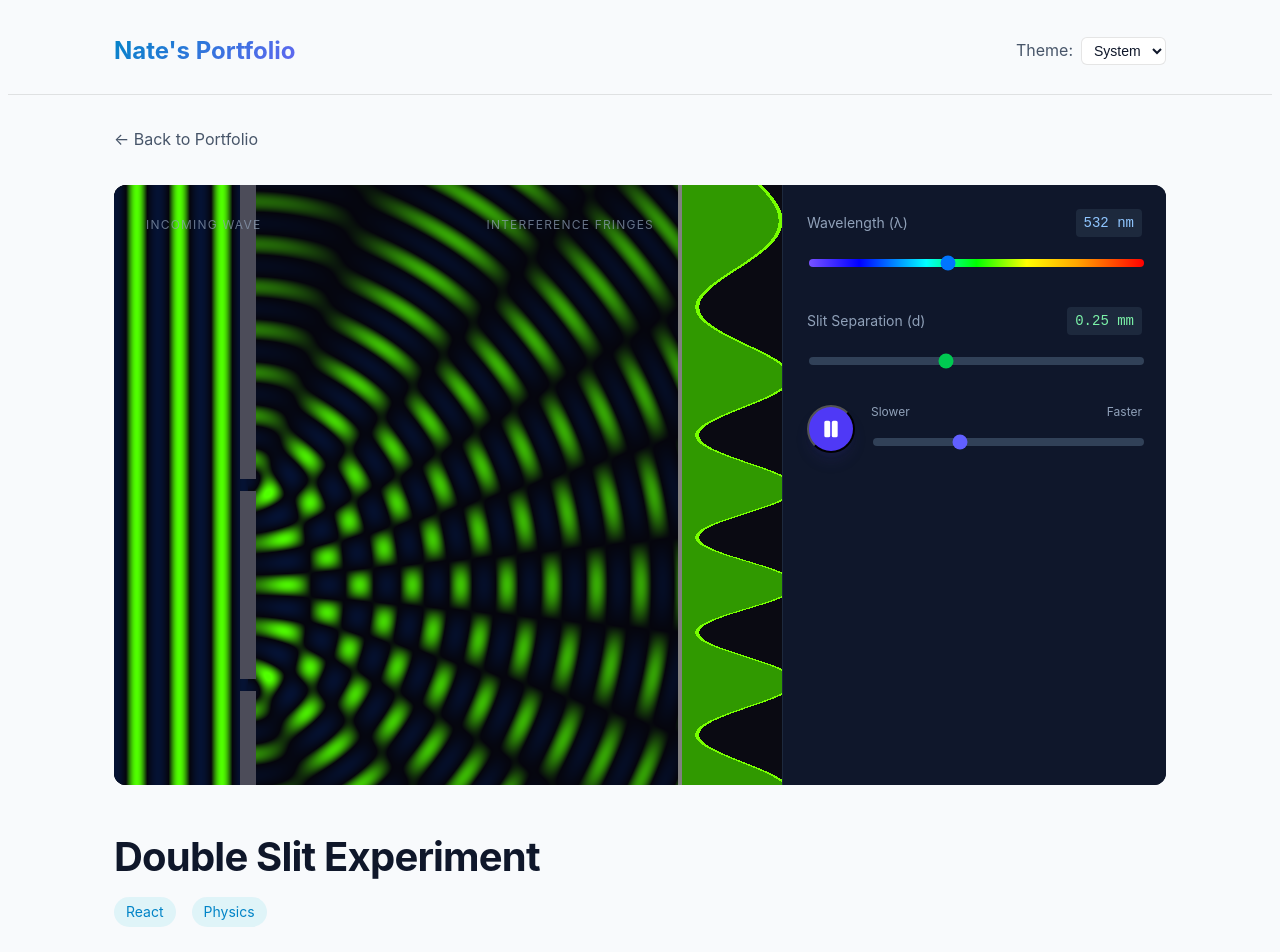
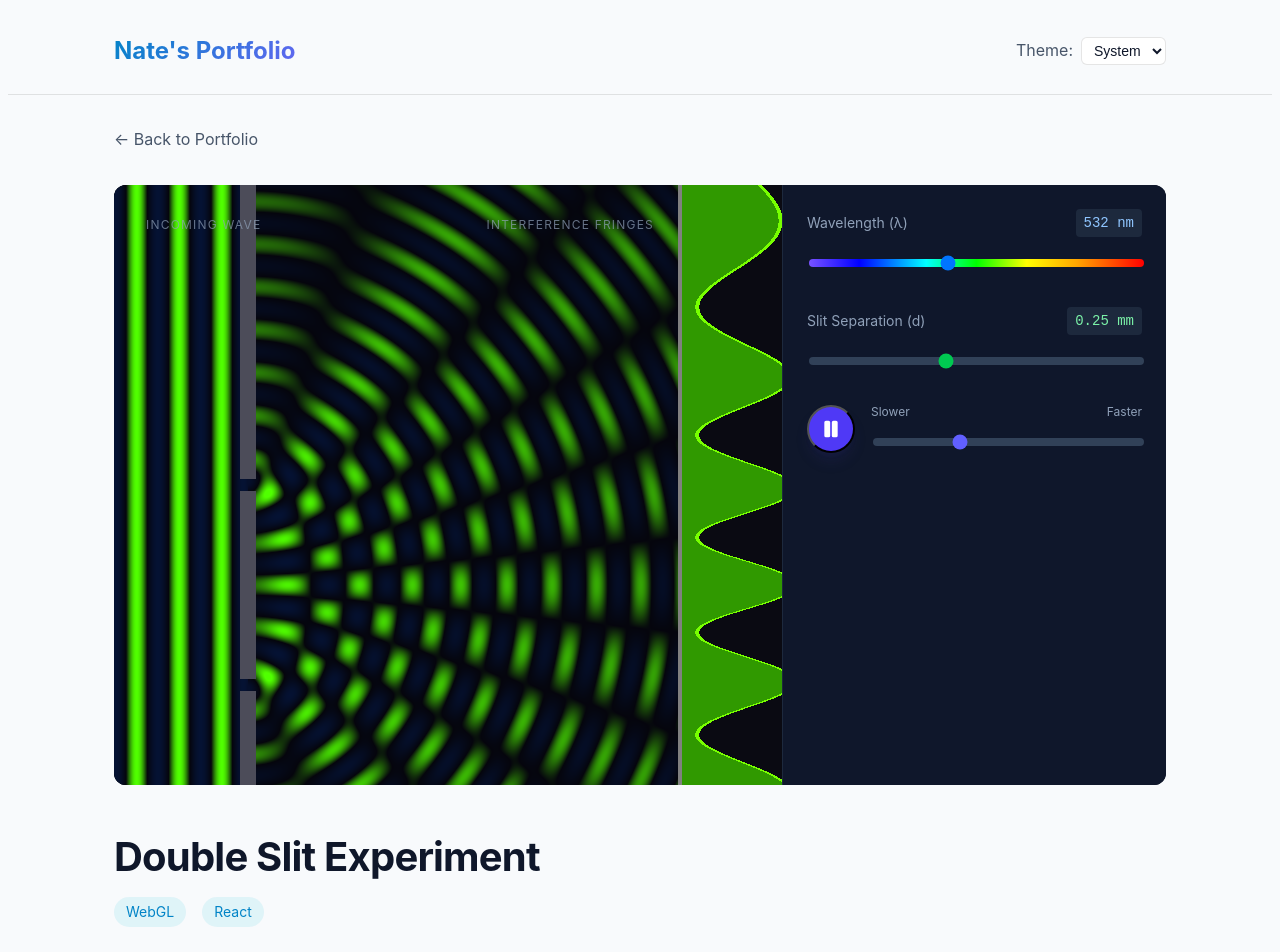
Before and after one commit to nshiff/nate-portfolio, a React (Vite) app: page /project/5 in a window 1280 px wide. Shown: the top 952 px of the page. Built offline with nearby package versions, Linux system fonts and the light colour scheme.

Commit message:
fixup: technology tag for double-slit experiment

```diff
--- a/src/pages/Project5.tsx
+++ b/src/pages/Project5.tsx
@@ -27,8 +27,8 @@ export function Project5() {
         <h1 style={{ fontSize: '2.5rem', marginBottom: '1rem', fontWeight: 700, lineHeight: 1.2 }}>Double Slit Experiment</h1>
 
         <div style={{ display: 'flex', gap: '1rem', marginBottom: '2rem', flexWrap: 'wrap' }}>
+          <span style={{ padding: '0.25rem 0.75rem', background: 'rgba(6, 182, 212, 0.1)', color: 'var(--accent-color)', borderRadius: '999px', fontSize: '0.875rem' }}>WebGL</span>
           <span style={{ padding: '0.25rem 0.75rem', background: 'rgba(6, 182, 212, 0.1)', color: 'var(--accent-color)', borderRadius: '999px', fontSize: '0.875rem' }}>React</span>
-          <span style={{ padding: '0.25rem 0.75rem', background: 'rgba(6, 182, 212, 0.1)', color: 'var(--accent-color)', borderRadius: '999px', fontSize: '0.875rem' }}>Physics</span>
         </div>
 
         <div style={{ color: 'var(--text-secondary)', fontSize: '1.125rem', lineHeight: '1.8', maxWidth: '800px' }}>
```
